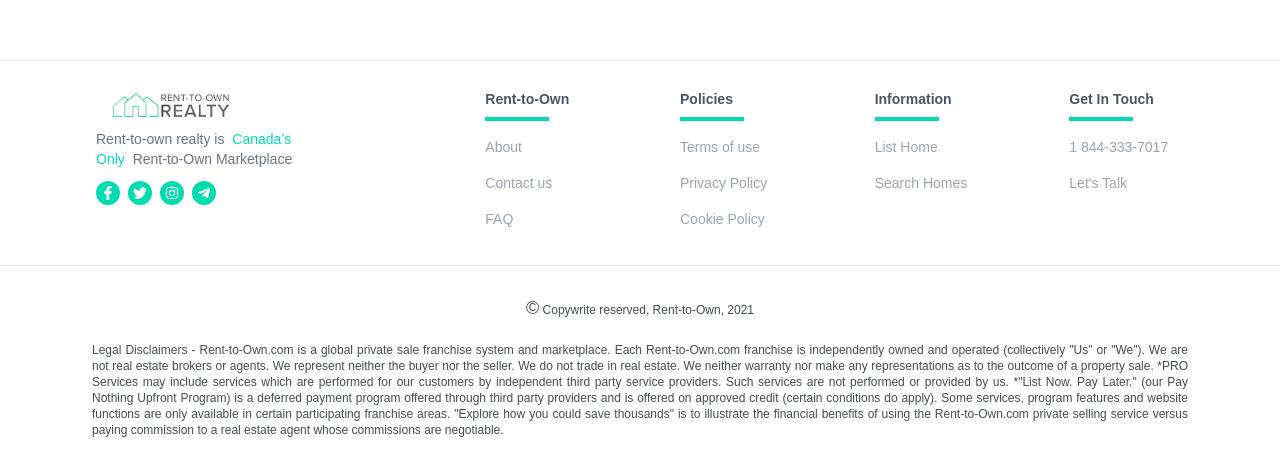
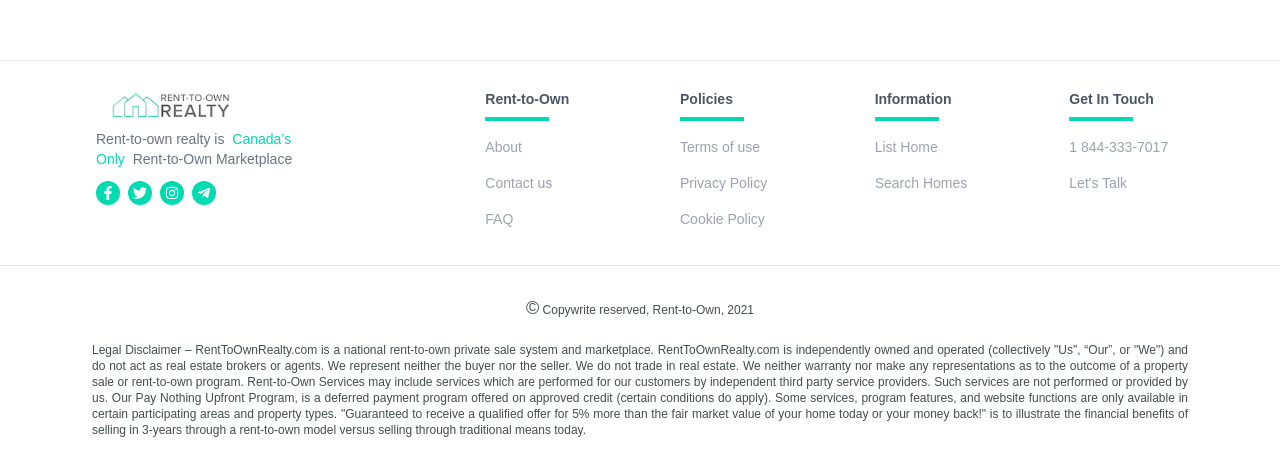
Before and after one commit to mirtauhid/rent-to-own, a Next.js app: page /test in a window 1280 px wide. Shown: the part 3492-3968 px from the top of the page. Built offline with nearby package versions, Linux system fonts and the light colour scheme; no server answers.

Commit message:
desclimer-changed

```diff
--- a/Components/SubPage/SubHomepage/HowBuyersWin/index.js
+++ b/Components/SubPage/SubHomepage/HowBuyersWin/index.js
@@ -1,5 +1,5 @@
-import React from 'react'
-import BuyersWinCard from './BuyersWinCard'
+import React from 'react';
+import BuyersWinCard from './BuyersWinCard';
 
 const data = [
   {
@@ -34,7 +34,7 @@ const HowBuyersWin = () => {
           </p>
           <p className="text-gray-500 text-xs md:text-base">
             With Rent-to-Own Realty, individuals looking to buy their homes
-            have access to
+            have access to:
           </p>
         </div>
         <div className="grid md:grid-cols-2 lg:grid-cols-4 gap-8 md:gap-5">
--- a/Components/SubPage/SubHomepage/HowSellersWin/index.js
+++ b/Components/SubPage/SubHomepage/HowSellersWin/index.js
@@ -1,5 +1,5 @@
-import React from 'react'
-import SellersWinCard from './SellersWinCard'
+import React from 'react';
+import SellersWinCard from './SellersWinCard';
 
 const data = [
   {
@@ -34,7 +34,7 @@ const HowSellersWin = () => {
           </p>
           <p className="text-gray-500 text-xs md:text-base">
             With Rent-to-Own Realty, individuals looking to sell their homes
-            have access to
+            have access to:
           </p>
         </div>
         <div className="grid md:grid-cols-2 lg:grid-cols-4 gap-8 md:gap-5">
--- a/Layouts/HomeLayout/Footer/index.js
+++ b/Layouts/HomeLayout/Footer/index.js
@@ -155,22 +155,18 @@ const Footer = () => (
         </span>
 
         <p className="px-5 md:px-20 text-justify mt-5">
-          Legal Disclaimers - Rent-to-Own.com is a global private sale franchise
-          system and marketplace. Each Rent-to-Own.com franchise is
-          independently owned and operated (collectively "Us" or "We"). We are
-          not real estate brokers or agents. We represent neither the buyer nor
-          the seller. We do not trade in real estate. We neither warranty nor
-          make any representations as to the outcome of a property sale. *PRO
-          Services may include services which are performed for our customers by
-          independent third party service providers. Such services are not
-          performed or provided by us. *"List Now. Pay Later." (our Pay Nothing
-          Upfront Program) is a deferred payment program offered through third
-          party providers and is offered on approved credit (certain conditions
-          do apply). Some services, program features and website functions are
-          only available in certain participating franchise areas. "Explore how
-          you could save thousands" is to illustrate the financial benefits of
-          using the Rent-to-Own.com private selling service versus paying
-          commission to a real estate agent whose commissions are negotiable.
+          Legal Disclaimer – RentToOwnRealty.com is a national rent-to-own private sale system and
+          marketplace. RentToOwnRealty.com is independently owned and operated (collectively "Us", “Our”, or
+          "We") and do not act as real estate brokers or agents. We represent neither the buyer nor the seller.
+          We do not trade in real estate. We neither warranty nor make any representations as to the outcome
+          of a property sale or rent-to-own program. Rent-to-Own Services may include services which are
+          performed for our customers by independent third party service providers. Such services are not
+          performed or provided by us. Our Pay Nothing Upfront Program, is a deferred payment program
+          offered on approved credit (certain conditions do apply). Some services, program features, and
+          website functions are only available in certain participating areas and property types. "Guaranteed to
+          receive a qualified offer for 5% more than the fair market value of your home today or your money
+          back!" is to illustrate the financial benefits of selling in 3-years through a rent-to-own model versus
+          selling through traditional means today.
         </p>
       </div>
     </div>
@@ -180,14 +176,14 @@ const Footer = () => (
 
 
 
-function twak(){
-  var Tawk_API=Tawk_API||{}, Tawk_LoadStart=new Date();
-var s1=document.createElement("script"),s0=document.getElementsByTagName("script")[0];
-s1.async=true;
-s1.src="https://embed.tawk.to/6167c082f7c0440a591e1c5f/1fhukg0ft";
-s1.charset="UTF-8";
-s1.setAttribute("crossorigin","*");
-s0.parentNode.insertBefore(s1,s0);
+function twak() {
+  var Tawk_API = Tawk_API || {}, Tawk_LoadStart = new Date();
+  var s1 = document.createElement("script"), s0 = document.getElementsByTagName("script")[0];
+  s1.async = true;
+  s1.src = "https://embed.tawk.to/6167c082f7c0440a591e1c5f/1fhukg0ft";
+  s1.charset = "UTF-8";
+  s1.setAttribute("crossorigin", "*");
+  s0.parentNode.insertBefore(s1, s0);
 }
 
 
```
